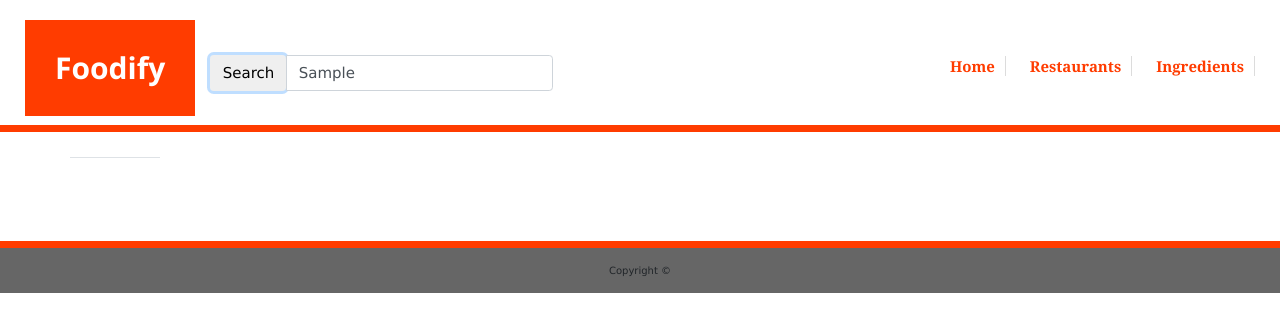
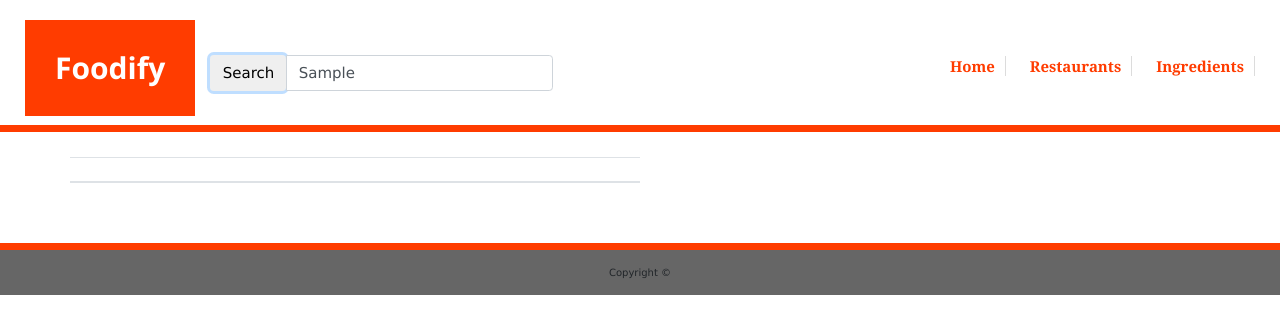
Before and after one commit to bairdko/Foodify, a plain HTML site: page recipes.html in a window 1280 px wide. Both pictures are taken after typing "Sample" into the empty fields and a click on the button "Search". Drawn offline with nearby package versions, Linux system fonts and the light colour scheme; no server answers.

Commit message:
fixed duplication

```diff
--- a/assets/project.css
+++ b/assets/project.css
@@ -120,6 +120,7 @@ h4 {
 
 /*added this in***************/
 
+
 .loader {
     border: 16px solid #f3f3f3; /* Light grey */
     border-top: 16px solid rgb(255, 60, 0); /* Blue */
--- a/assets/project.js
+++ b/assets/project.js
@@ -7,17 +7,15 @@ var contentType = "application/x-www-form-urlencoded";
 const RECIPE_NUM = 10;
 var saveResults = [];
 
-let tableRef = $('tbody');
-let loader = $('.loader');
+var tableDisplay = $('table');
+var loader = $('.loader');
 
 //this outputs at most 10 recipes to a table
 var searchDetails = function(array1,array2){
 
-  //grab table ref
-  //let tableRef = $('tbody');
+  for (let i = 0; i < array1.length; i++){
+    var tableRef = $('tbody');
     tableRef.empty();
-
-  for (let i = 0; i < array1.length; i++){
 
     $.ajax({type: "GET",
     url: 'https://spoonacular-recipe-food-nutrition-v1.p.mashape.com/recipes/'+array1[i]+'/information',
@@ -27,6 +25,7 @@ var searchDetails = function(array1,array2){
           "Content-Type": contentType  }}).then(function(response){
 
       array2.push(response);
+
 
       let tableRow = $('<tr>');
       tableRow.attr('scope','row');
@@ -50,9 +49,9 @@ var searchDetails = function(array1,array2){
     //end ajax function
     });
 
+
   //end for loop
   }
-
 
 //end searchDetails
 }
@@ -84,7 +83,7 @@ var searchRecipes = function(event){
              "Content-Type": contentType }}).then(function(response){
 
 	//display loader and hide header
-	tableRef.css('display','none');
+	tableDisplay.css('display','none');
 	loader.css('display','inline');
 
     for(var i = 0; i < RECIPE_NUM; i++){
@@ -123,8 +122,6 @@ var createRecipeCard = function(event){
     }
 
   }
-
-  console.log(recipeChosen);
 
   //create container
   var createContainer = $('<div>');
@@ -228,7 +225,7 @@ var createRecipeCard = function(event){
 }
 
 //default setting: do not display table or loader
-tableRef.css('display','none');
+tableDisplay.css('display','none');
 loader.css('display','none');
 
 //search on click
@@ -245,7 +242,7 @@ $(document).on("click",'.recipeBtn',createRecipeCard);
 
 $(document).ajaxStop(function(){
 
-	tableRef.css('display','table');
+	tableDisplay.css('display','table');
 	loader.css('display','none');
 
   });
--- a/recipes.html
+++ b/recipes.html
@@ -84,12 +84,12 @@
 	  <!--table-->
 	  <div class = "row">
 		  <table class = "table text-center table-responsive-lg">
-			<tr>
+       <thead>
           <th scope="col"></th>
           <th scope="col"></th>
           <th scope="col"></th>
           <th scope="col"></th>
-			</tr>
+        </thead>
         <tbody>
           <!--add rows with jQuery-->
         </tbody>
```
Lines whose indentation alone changed are shown as unchanged.
